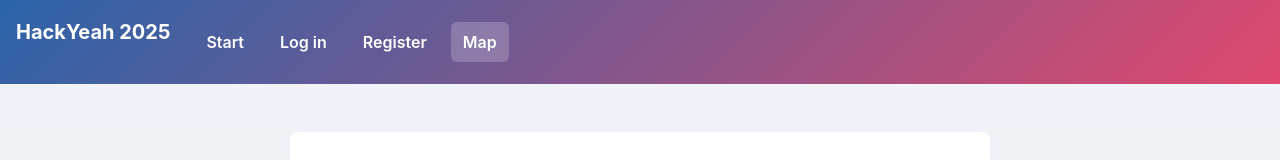
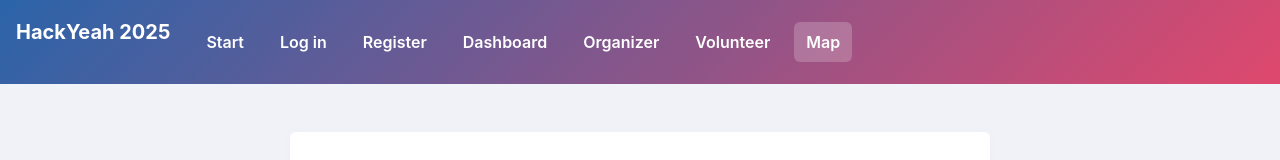
Before and after one commit to RedMed-Software/hack-yeah-2025, a React (Vite) app in the folder frontend/: page /map in a window 1280 px wide. Shown: the top 160 px of the page. Built offline with nearby package versions, Linux system fonts and the light colour scheme; no server answers; what @ory/client-fetch would draw is missing.

Commit message:
Expose all pages without auth

```diff
--- a/frontend/src/App.jsx
+++ b/frontend/src/App.jsx
@@ -8,17 +8,11 @@ import OrganizerPanelPage from './pages/OrganizerPanelPage.jsx'
 import VolunteerPanelPage from './pages/VolunteerPanelPage.jsx'
 import MapPage from './pages/MapPage.jsx'
 import { useAuth } from './providers/useAuth.js'
-import ProtectedRoute from './routes/ProtectedRoute.jsx'
 
-const publicNavigation = [
+const navigationItems = [
   { to: '/', label: 'Start' },
   { to: '/login', label: 'Log in' },
   { to: '/register', label: 'Register' },
-  { to: '/map', label: 'Map' },
-]
-
-const privateNavigation = [
-  { to: '/', label: 'Start' },
   { to: '/dashboard', label: 'Dashboard' },
   { to: '/organizer', label: 'Organizer' },
   { to: '/volunteer', label: 'Volunteer' },
@@ -28,8 +22,6 @@ const privateNavigation = [
 export default function App() {
   const { session, logout } = useAuth()
   const [isMenuOpen, setIsMenuOpen] = useState(false)
-
-  const navigation = useMemo(() => (session ? privateNavigation : publicNavigation), [session])
 
   const toggleMenu = () => {
     setIsMenuOpen((current) => !current)
@@ -75,7 +67,7 @@ export default function App() {
             <span aria-hidden="true" className="menu-icon">☰</span>
           </button>
           <nav id="primary-navigation" className={isMenuOpen ? 'nav is-open' : 'nav'}>
-            {navigation.map((item) => (
+            {navigationItems.map((item) => (
               <NavLink
                 key={item.to}
                 to={item.to}
@@ -97,30 +89,9 @@ export default function App() {
             <Route path="/" element={<PublicInfoPage />} />
             <Route path="/login" element={<LoginPage />} />
             <Route path="/register" element={<RegisterPage />} />
-            <Route
-              path="/dashboard"
-              element={(
-                <ProtectedRoute>
-                  <DashboardPage />
-                </ProtectedRoute>
-              )}
-            />
-            <Route
-              path="/organizer"
-              element={(
-                <ProtectedRoute>
-                  <OrganizerPanelPage />
-                </ProtectedRoute>
-              )}
-            />
-            <Route
-              path="/volunteer"
-              element={(
-                <ProtectedRoute>
-                  <VolunteerPanelPage />
-                </ProtectedRoute>
-              )}
-            />
+            <Route path="/dashboard" element={<DashboardPage />} />
+            <Route path="/organizer" element={<OrganizerPanelPage />} />
+            <Route path="/volunteer" element={<VolunteerPanelPage />} />
             <Route path="/map" element={<MapPage />} />
           </Routes>
         </main>
```
